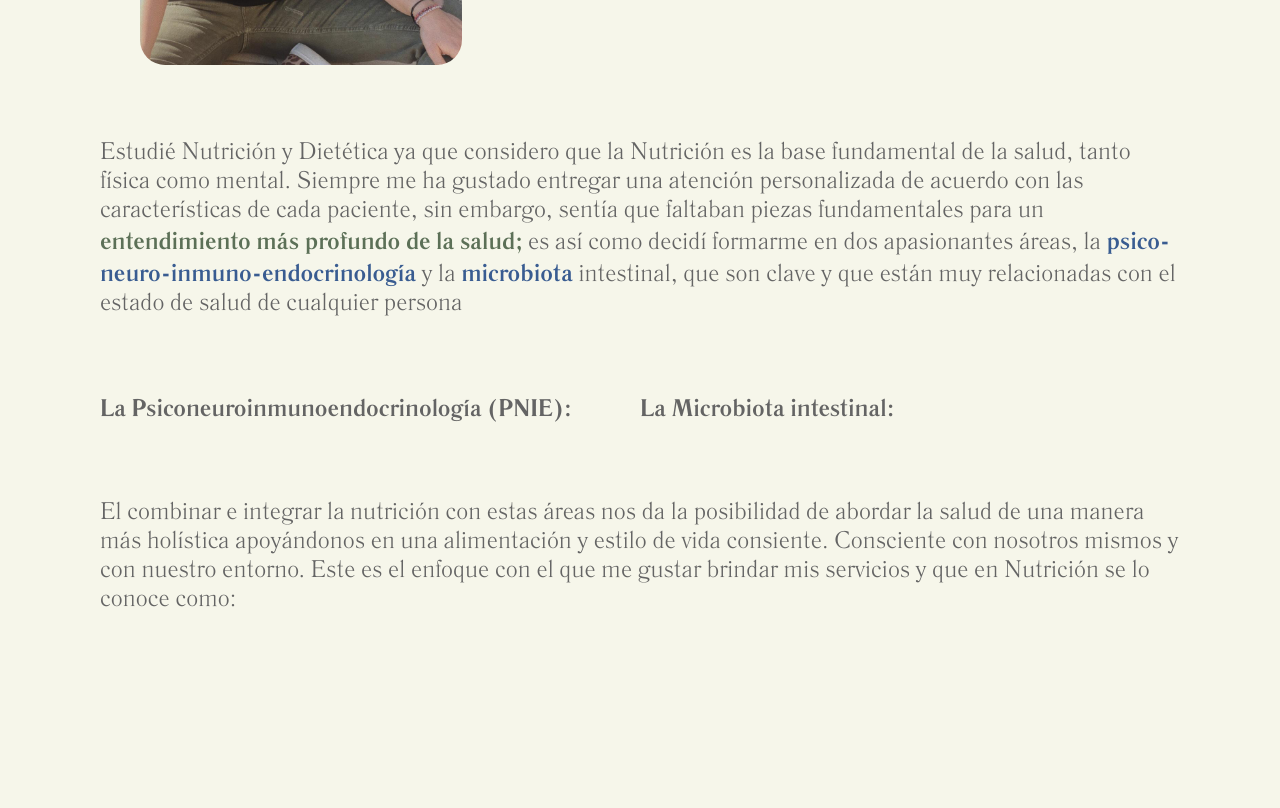
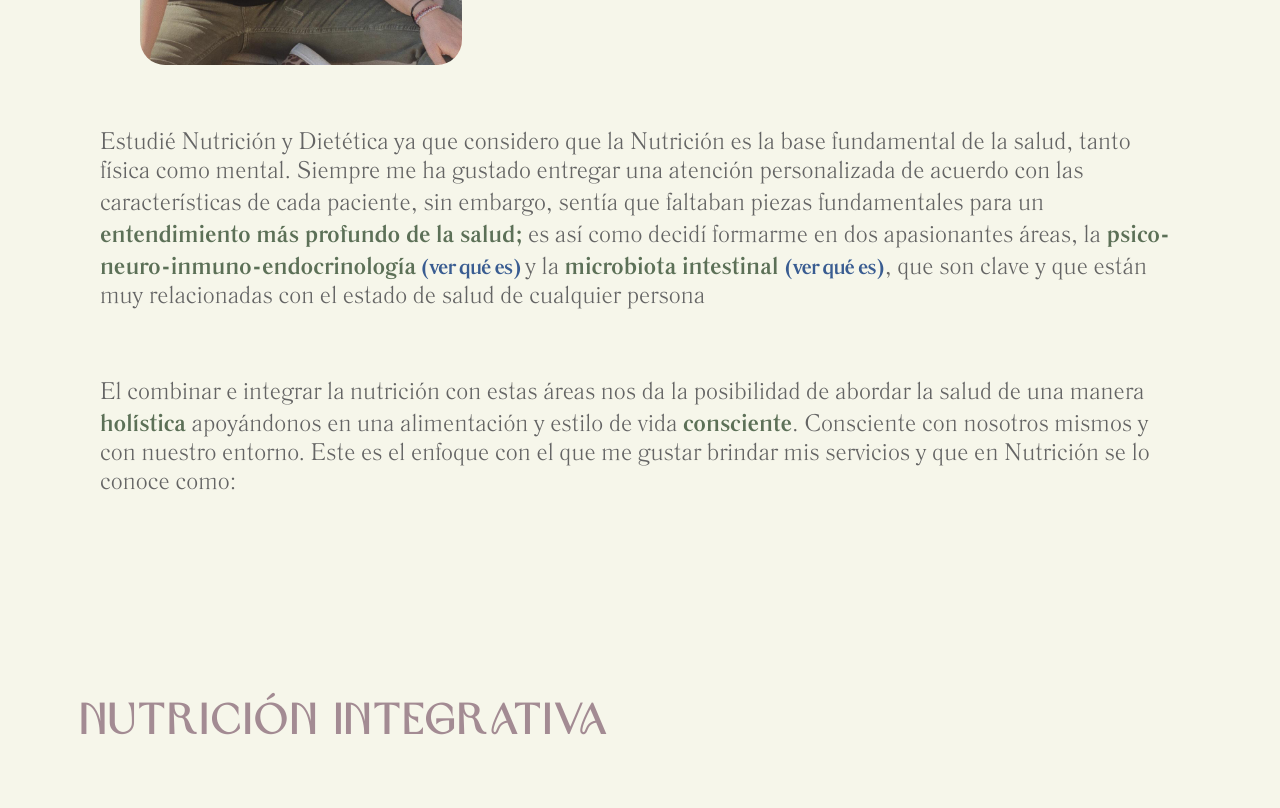
Before and after one commit to KurtGuardia/balance, a React (Create React App) app: page / in a window 1280 px wide. Shown: the part 1320-2128 px from the top of the page. Built offline with nearby package versions, Linux system fonts and the light colour scheme.

Commit message:
done with client's request on the Me section

```diff
--- a/src/components/Me.jsx
+++ b/src/components/Me.jsx
@@ -4,7 +4,6 @@ import PNIE from '../imgs/PNIE.webp'
 import microbiota from '../imgs/microbiota.webp'
 import { useState } from 'react'
 import { motion } from 'framer-motion'
-// import { ReactComponent as Dropdown } from '../imgs/dropdown.svg'
 
 export default function Me() {
   const [pnieOpen, setPnieOpen] = useState(false)
@@ -49,56 +48,56 @@ export default function Me() {
         tanto física como mental. Siempre me ha gustado
         entregar una atención personalizada de acuerdo con
         las características de cada paciente, sin embargo,
-        sentía que faltaban piezas fundamentales para un{' '}
-        <b>entendimiento más profundo de la salud;</b> es
+        sentía que faltaban piezas fundamentales para un
+        <b> entendimiento más profundo de la salud; </b> es
         así como decidí formarme en dos apasionantes áreas,
-        la{' '}
+        la
+        <b> psico-neuro-inmuno-endocrinología</b>
         <span onClick={() => setPnieOpen(!pnieOpen)}>
           {' '}
-          psico-neuro-inmuno-endocrinología
-        </span>{' '}
-        y la{' '}
+          (ver qué es){' '}
+        </span>
+        y la <b> microbiota intestinal </b>
         <span
           onClick={() => setMicrobiotaOpen(!microbiotaOpen)}
         >
-          microbiota{' '}
+          (ver qué es)
         </span>
-        intestinal, que son clave y que están muy
-        relacionadas con el estado de salud de cualquier
-        persona
+        , que son clave y que están muy relacionadas con el
+        estado de salud de cualquier persona
       </p>
+      {(pnieOpen || microbiotaOpen) && (
         <div className='me_areas'>
           <div className='me_areas_area'>
+            {pnieOpen && (
+              <>
                 <p
                   className='me_areas_area-title'
                   onClick={() => setPnieOpen(!pnieOpen)}
                 >
                   La Psiconeuroinmunoendocrinología (PNIE):
-            {/* <span className='me_areas_area-title-svg'>
-              <Dropdown />
-            </span> */}
                 </p>
-          {pnieOpen && (
-            <>
+                <img src={PNIE} alt='PNIE ciclo' />
                 <p className='me_areas_area-text'>
                   Es la ciencia que estudia la comunicación
                   entre nuestros procesos psicológicos y los
-                sistemas que mantienen el equilibrio nuestro
-                organismo: el sistema nervioso, el endocrino
-                y el inmune. De este campo nacen las
-                Terapias Mente-Cuerpo, intervenciones que
-                emplean diferentes técnicas para potenciar
-                la capacidad de la mente para afectar la
-                función corporal. <br />
+                  sistemas que mantienen el equilibrio
+                  nuestro organismo: el sistema nervioso, el
+                  endocrino y el inmune. De este campo nacen
+                  las Terapias Mente-Cuerpo, intervenciones
+                  que emplean diferentes técnicas para
+                  potenciar la capacidad de la mente para
+                  afectar la función corporal. <br />
                   Esta rama de la salud está estrechamente
-                relacionada con otra de las áreas en las que
-                decidí formarme
+                  relacionada con otra de las áreas en las
+                  que decidí formarme
                 </p>
-              <img src={PNIE} alt='PNIE ciclo' />
               </>
             )}
           </div>
           <div className='me_areas_area'>
+            {microbiotaOpen && (
+              <>
                 <p
                   className='me_areas_area-title'
                   onClick={() =>
@@ -106,37 +105,35 @@ export default function Me() {
                   }
                 >
                   La Microbiota intestinal:
-            {/* <span className='me_areas_area-title-svg'>
-              <Dropdown />
-            </span> */}
                 </p>
-          {microbiotaOpen && (
-            <>
+
+                <img src={microbiota} alt='PNIE ciclo' />
                 <p className='me_areas_area-text'>
-                La microbiota intestinal desempeña un papel
-                crucial en nuestra salud y bienestar, ya que
-                además de influir en la función digestiva y
-                la absorción de nutrientes, también está en
-                comunicación con el sistema inmunológico,
-                influye en el metabolismo y en la producción
-                de neurotransmisores siendo un factor clave
+                  La microbiota intestinal desempeña un
+                  papel crucial en nuestra salud y
+                  bienestar, ya que además de influir en la
+                  función digestiva y la absorción de
+                  nutrientes, también está en comunicación
+                  con el sistema inmunológico, influye en el
+                  metabolismo y en la producción de
+                  neurotransmisores siendo un factor clave
                   en el estado de salud físico, mental y
                   emocional, pilares fundamentales del
                   bienestar de todo ser humano.
                 </p>
-              <img src={microbiota} alt='PNIE ciclo' />
               </>
             )}
           </div>
         </div>
+      )}
       <p>
         El combinar e integrar la nutrición con estas áreas
         nos da la posibilidad de abordar la salud de una
-        manera más holística apoyándonos en una alimentación
-        y estilo de vida consiente. Consciente con nosotros
-        mismos y con nuestro entorno. Este es el enfoque con
-        el que me gustar brindar mis servicios y que en
-        Nutrición se lo conoce como:
+        manera<b> holística </b>apoyándonos en una
+        alimentación y estilo de vida<b> consciente</b>. Consciente
+        con nosotros mismos y con nuestro entorno. Este es
+        el enfoque con el que me gustar brindar mis
+        servicios y que en Nutrición se lo conoce como:
       </p>
     </div>
   )
--- a/src/styles/me.scss
+++ b/src/styles/me.scss
@@ -3,7 +3,7 @@
 .me {
     @include flex;
     flex-direction: column;
-    gap: 50px;
+    gap: 40px;
     padding: 0 100px;
     margin-top: 150px;
 
@@ -82,9 +82,13 @@
     }
 
     & p:first-of-type {
+        margin-bottom: 0;
         & span {
             color: $cta-color-2;
             font-weight: bold;
+            cursor: pointer;
+            font-size: 90%;
+            letter-spacing: -1px;
         }
     }
 
@@ -105,16 +109,18 @@
 
         &_area {
             width: 50%;
+            text-align: justify;
+            display: flex;
+            flex-direction: column;
+            align-items: center;
 
             @include bp($lg) {
                 padding: 10px 0;
             }
 
             &-title {
-                // border-bottom: 1px solid $primary-color;
                 font-weight: bold;
-                margin: 0;
-                // cursor: pointer;
+                margin:0 0 20px;
                 width: fit-content;
 
                 @include bp($xl) {
@@ -124,21 +130,10 @@
                 @include bp($sm) {
                     font-size: 20px;
                 }
-
-                // &-svg {
-                //     padding-left: 20px;
-
-                //     @include bp($sm) {
-                //         & svg {
-                //             width: 20px;
-                //             transform: translateY(5px);
-                //         }
-                //     }
-                // }
             }
 
             & img {
-                width: 20%;
+                width: 30%;
 
                 @include bp($md) {
                     width: 40%;
--- a/src/styles/variables.scss
+++ b/src/styles/variables.scss
@@ -15,7 +15,7 @@ $Lit: 'Literaturnaya', 'Times New Roman', 'Garamond', 'Georgia', 'Merriweather',
 $Brown: 'Brown Sugar', 'Segoe Script', 'Segoe UI', 'Tahoma', 'Verdana', 'Courier New', cursive;
 
 // Breakpoints
-$sm: 420px;
+$sm: 430px;
 $md: 768px;
 $lg: 1024px;
 $xl: 1280px;
```
Lines whose indentation alone changed are shown as unchanged.
